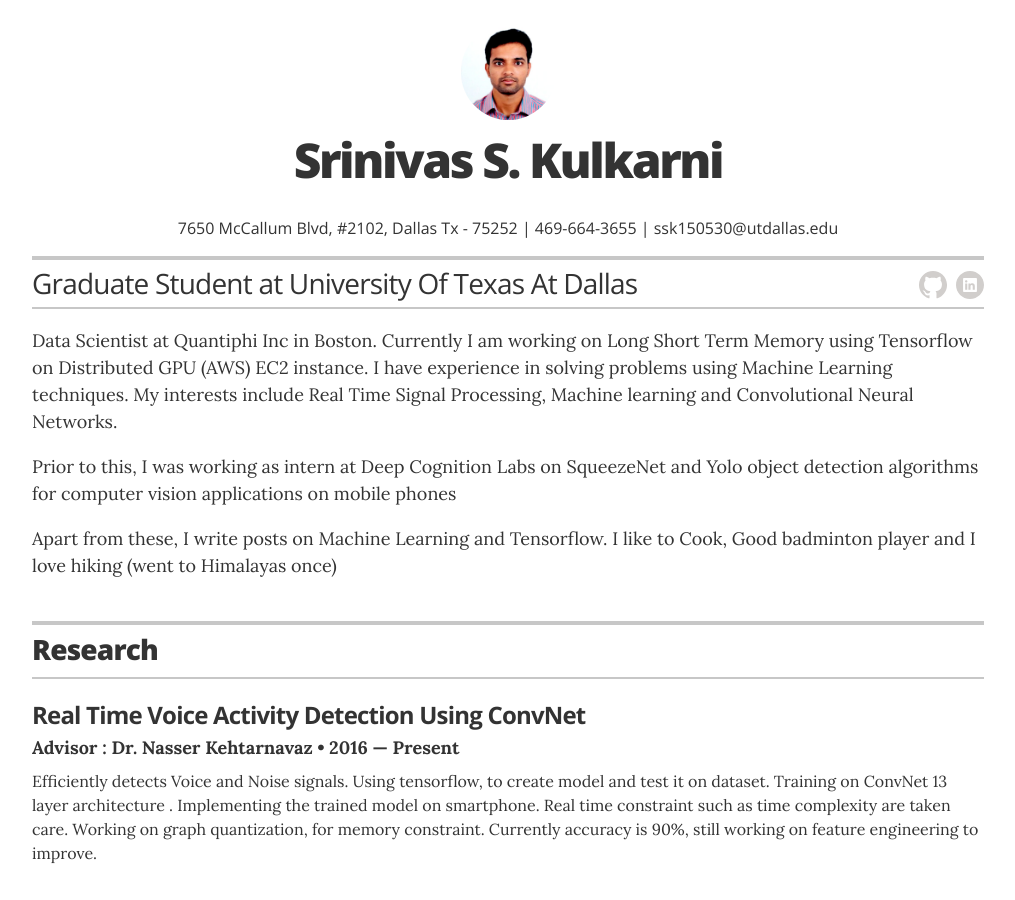
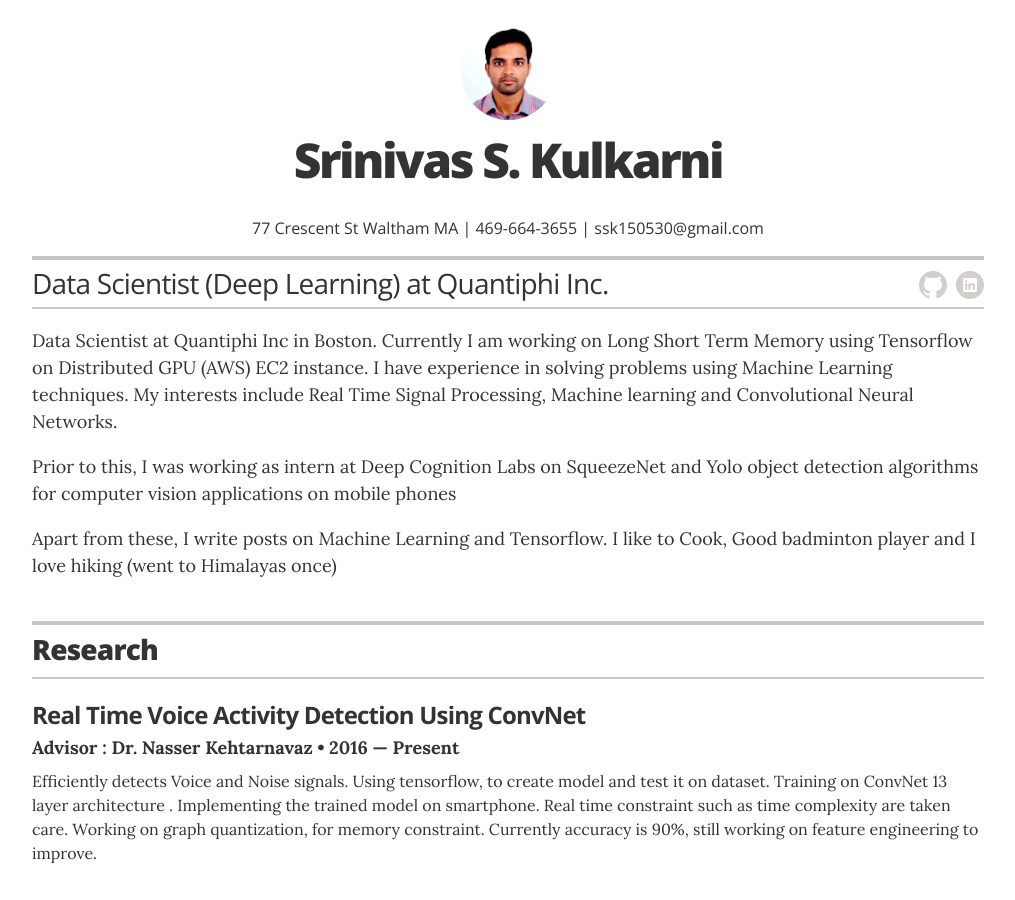
Before and after one commit to cna274/cna.github.io, a Jekyll site: the page built from index.html, in a window 1280 px wide and 900 px high. Shown: the whole window, without its empty margins (132-1147 px from the left). Built offline with Jekyll 4.4.1, drawn with Linux system fonts in a browser that asks for light colours.

Commit message:
Updating

```diff
--- a/_config.yml
+++ b/_config.yml
@@ -11,10 +11,10 @@
 # Resume settings
 resume_avatar:                  "true"
 resume_name:                    "Srinivas S. Kulkarni"
-resume_title:                   "Graduate Student at University Of Texas At Dallas"
+resume_title:                   "Data Scientist (Deep Learning) at Quantiphi Inc."
 resume_contact_email:
-  "ssk150530@utdallas.edu"
-resume_header_contact_info: "7650 McCallum Blvd, #2102, Dallas Tx - 75252 | 469-664-3655 |  ssk150530@utdallas.edu"
+  "ssk150530@gmail.com"
+resume_header_contact_info: "77 Crescent St Waltham MA | 469-664-3655 | ssk150530@gmail.com"
 
 # use "yes" to display the email contact button,
 # "no" to display an "I'm not looking for work" message,
```
